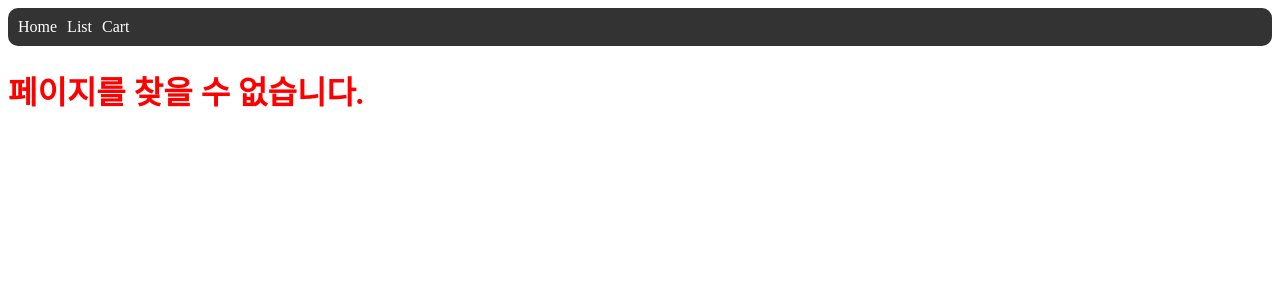
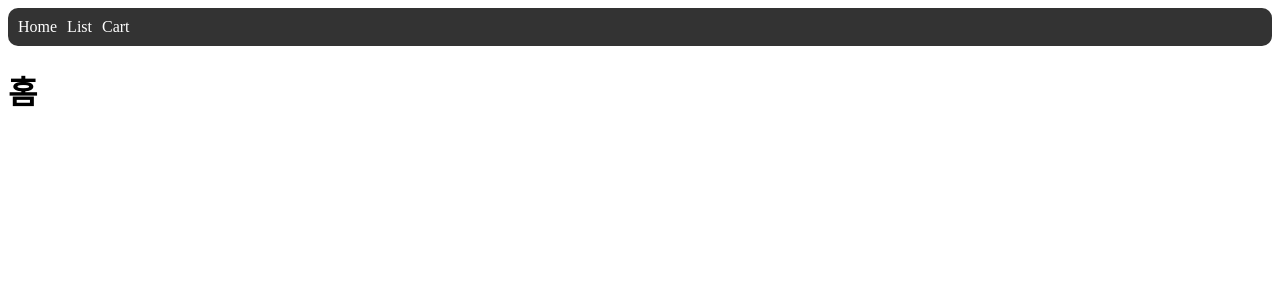
Before and after one commit to hyeon0208/nextjs-study, a Next.js app: page /home in a window 1280 px wide. Before the commit this address had no page. Shown: the top 300 px of the page. Built offline with nearby package versions, Linux system fonts and the light colour scheme.

Commit message:
feat: 로딩 컴포넌트

```diff
--- a/app/(store)/cart/page.tsx
+++ b/app/(store)/cart/page.tsx
@@ -5,7 +5,9 @@
 
 import data from './data'
 
-export default function Cart() {
+export default async function Cart() {
+    await new Promise((resolve) => setTimeout(resolve, 5000));
+
     return (
         <div>
             <h4 className="title">Cart</h4>
@@ -22,6 +24,7 @@ export default function Cart() {
 
 // 아래 처럼 재사용하는걸 컴포넌트 문법이라고 함.
 function CartItem() {
+
     return (
         <div className="cart-item">
             <p>상품명: {data.name}</p>
--- /dev/null
+++ b/app/home/page.tsx
@@ -0,0 +1,4 @@
+export default async function Home() {
+    await new Promise((resolve) => setTimeout(resolve, 5000));
+    return <h1>홈</h1>
+}
--- /dev/null
+++ b/app/loading.tsx
@@ -0,0 +1,3 @@
+export default function Loading() {
+    return <h2>잠시만 기다려 주세요...</h2>
+}
```
